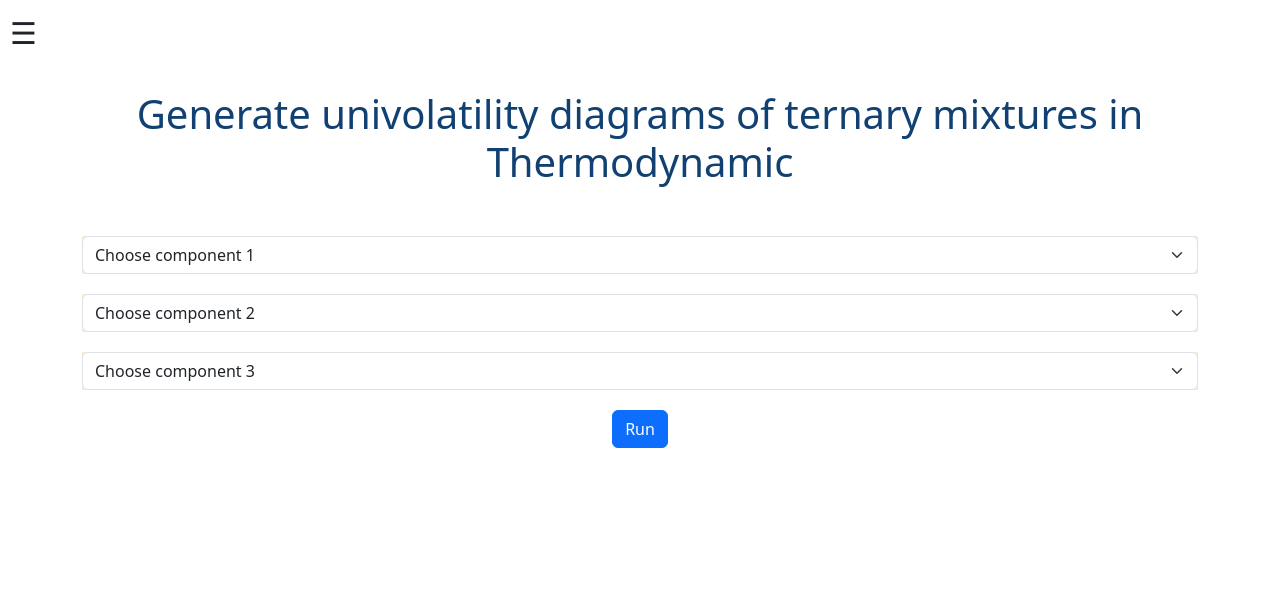
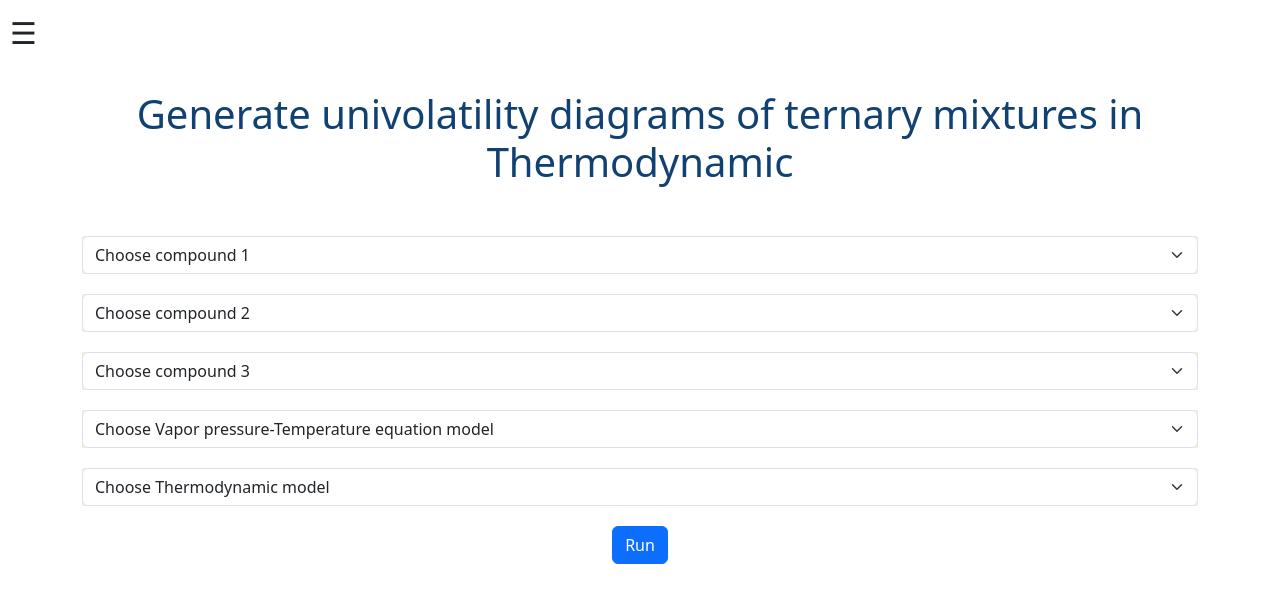
Before and after one commit to ocots/dacota, a Django app: page / in a window 1280 px wide. Shown: the top 603 px of the page. Run offline with Django 4.2, Linux system fonts and the light colour scheme; data that the repository does not hold is empty.

Commit message:
ajouter le modele thermo et le modele pression

```diff
--- a/backend_django/ternary_azeotrope/templates/ternary_azeotrope/index.html
+++ b/backend_django/ternary_azeotrope/templates/ternary_azeotrope/index.html
@@ -28,7 +28,7 @@ Home {%endblock%} {% block head %}
   <div id="componenetsSelection">
     <div class="component">
       <select name="component1" class="form-select">
-        <option selected>Choose component 1</option>
+        <option selected>Choose compound 1</option>
         {% for component in components%}
         <option value="{{component.id}}">{{component}}</option>
         {% endfor %}
@@ -37,7 +37,7 @@ Home {%endblock%} {% block head %}
 
     <div class="component">
       <select name="component2" class="form-select">
-        <option selected>Choose component 2</option>
+        <option selected>Choose compound 2</option>
         {% for component in components%}
         <option value="{{component.id}}">{{component}}</option>
         {% endfor %}
@@ -46,10 +46,26 @@ Home {%endblock%} {% block head %}
 
     <div class="component">
       <select name="component3" class="form-select">
-        <option selected>Choose component 3</option>
+        <option selected>Choose compound 3</option>
         {% for component in components%}
         <option value="{{component.id}}">{{component}}</option>
         {% endfor %}
+      </select>
+    </div>
+
+    <div class="component">
+      <select name="component4" class="form-select">
+        <option selected>
+          Choose Vapor pressure-Temperature equation model
+        </option>
+        <option>ANTOINE</option>
+      </select>
+    </div>
+
+    <div class="component">
+      <select name="component5" class="form-select">
+        <option selected>Choose Thermodynamic model</option>
+        <option>NRTL</option>
       </select>
     </div>
 
```
Also changed, not shown: backend_django/ternary_azeotrope/static/index.css (line endings or trailing spaces).
